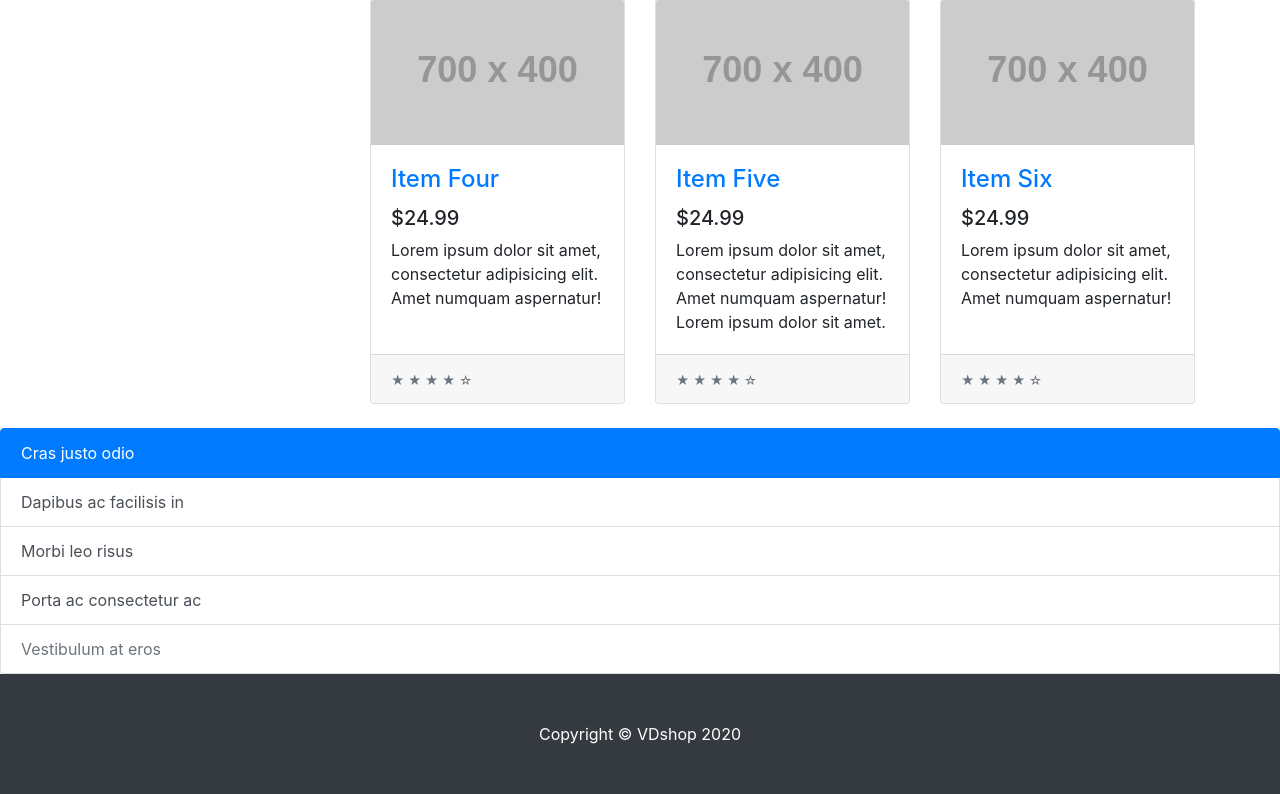
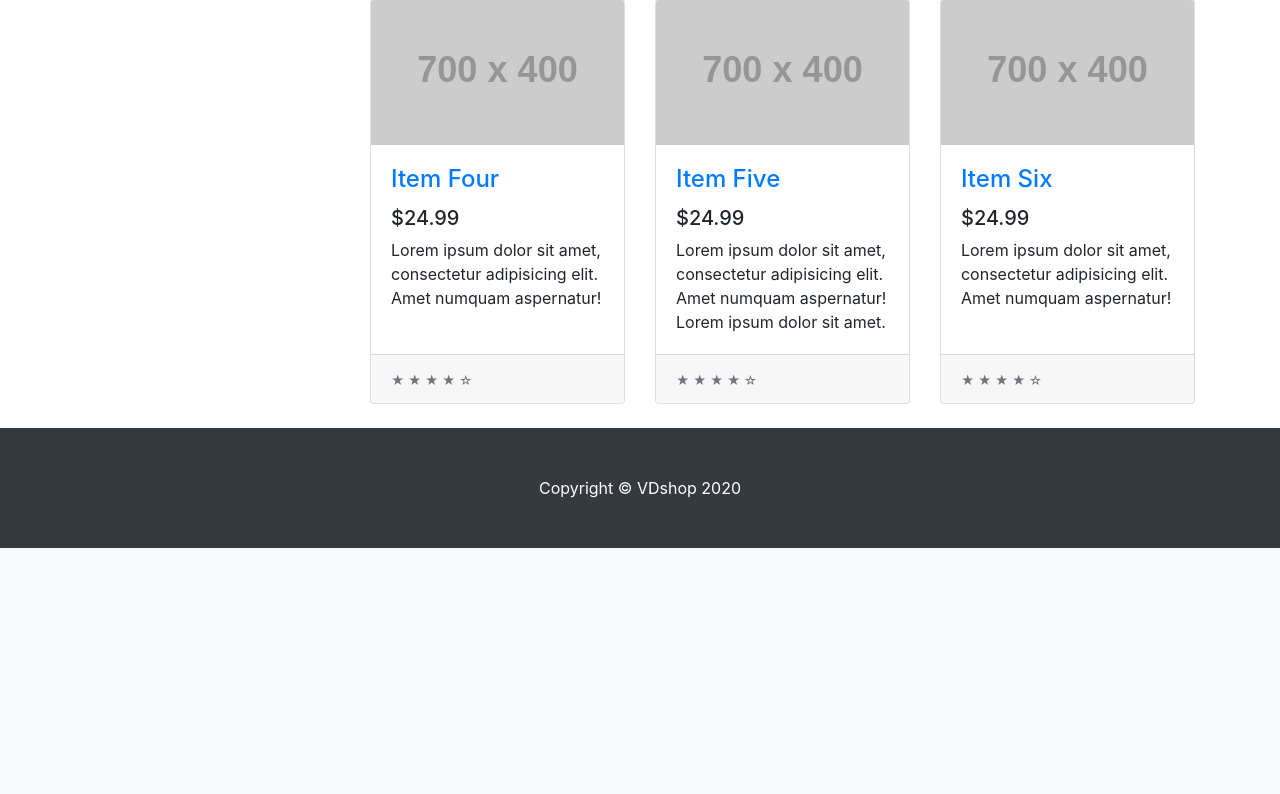
Before and after one commit to DanyilS/VDshop, a Django app: page /store/ in a window 1280 px wide. Shown: the part 854-1648 px from the top of the page. After the commit the page ends 1402 px from the top, so only its background shows below. Run offline with Django 3.2, Linux system fonts and the light colour scheme; grey boxes labelled with a size stand in for pictures from a placeholder-image service; some libraries are stand-ins or nearby versions.

Commit message:
sidebar deletedC

```diff
--- a/VDshop/templates/store/home.html
+++ b/VDshop/templates/store/home.html
@@ -161,16 +161,5 @@
 </div>
 <!-- /.container -->
 
-<!-- Sidebar -->
-<div class="list-group">
-    <button type="button" class="list-group-item list-group-item-action active">
-        Cras justo odio
-    </button>
-    <button type="button" class="list-group-item list-group-item-action">Dapibus ac facilisis in</button>
-    <button type="button" class="list-group-item list-group-item-action">Morbi leo risus</button>
-    <button type="button" class="list-group-item list-group-item-action">Porta ac consectetur ac</button>
-    <button type="button" class="list-group-item list-group-item-action" disabled>Vestibulum at eros</button>
-</div>
-<!-- /Sidebar -->
 
 {% endblock %}
```
